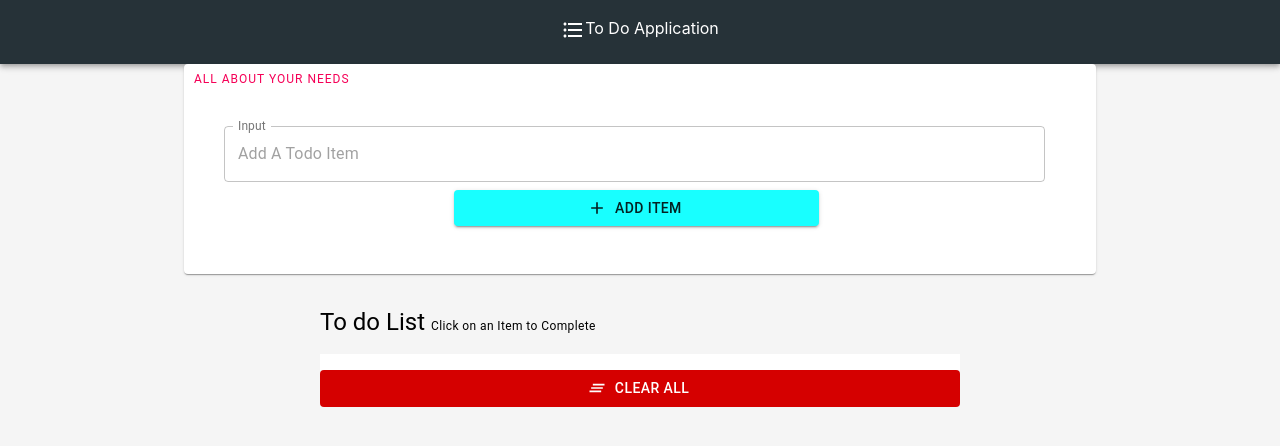
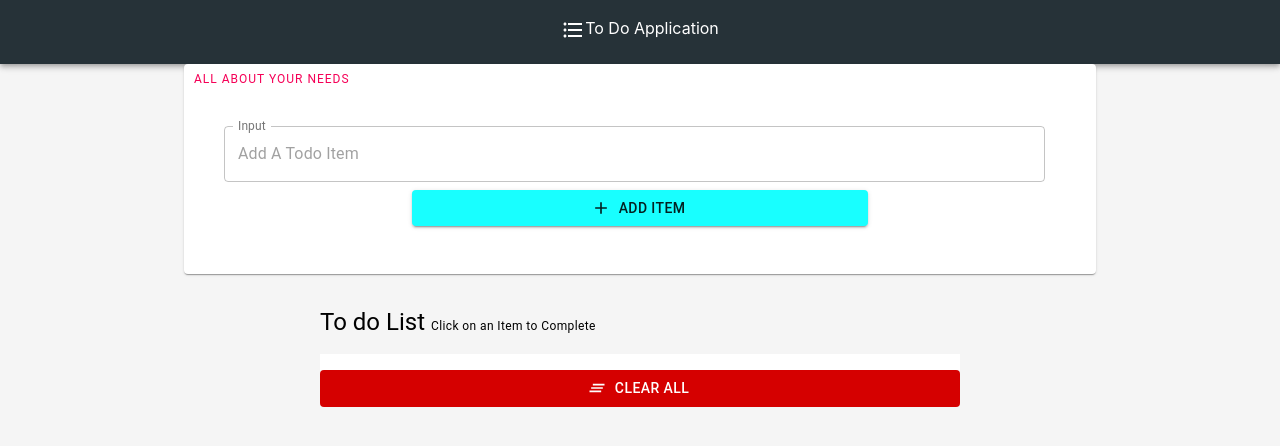
Before and after one commit to geo1997/ToDoApp_ReactJS, a React (Create React App) app: page / in a window 1280 px wide. Shown: the top 446 px of the page. Built offline with nearby package versions, Linux system fonts and the light colour scheme.

Commit message:
update : 1 some ui problems

```diff
--- a/src/components/InputForm.js
+++ b/src/components/InputForm.js
@@ -25,14 +25,15 @@ const styles = {
     },
     add:{
 
-        width:'40%',
-        marginLeft:270,
+        width:'100%',
+
         background:'#18ffff',
         size:'large'
 
     },
     root: {
         minHeight: 210,
+        minWidth:100
 
     },
 
@@ -134,9 +135,11 @@ class InputForm extends Component {
 
 
 
-
+                                    <Grid container  justify='center' alignContent='center'  >
+                                        <Grid item xs={12} md={6}  >
                                         {buttonChange()}
-
+                                        </Grid>
+                                    </Grid>
 
 
 
```
